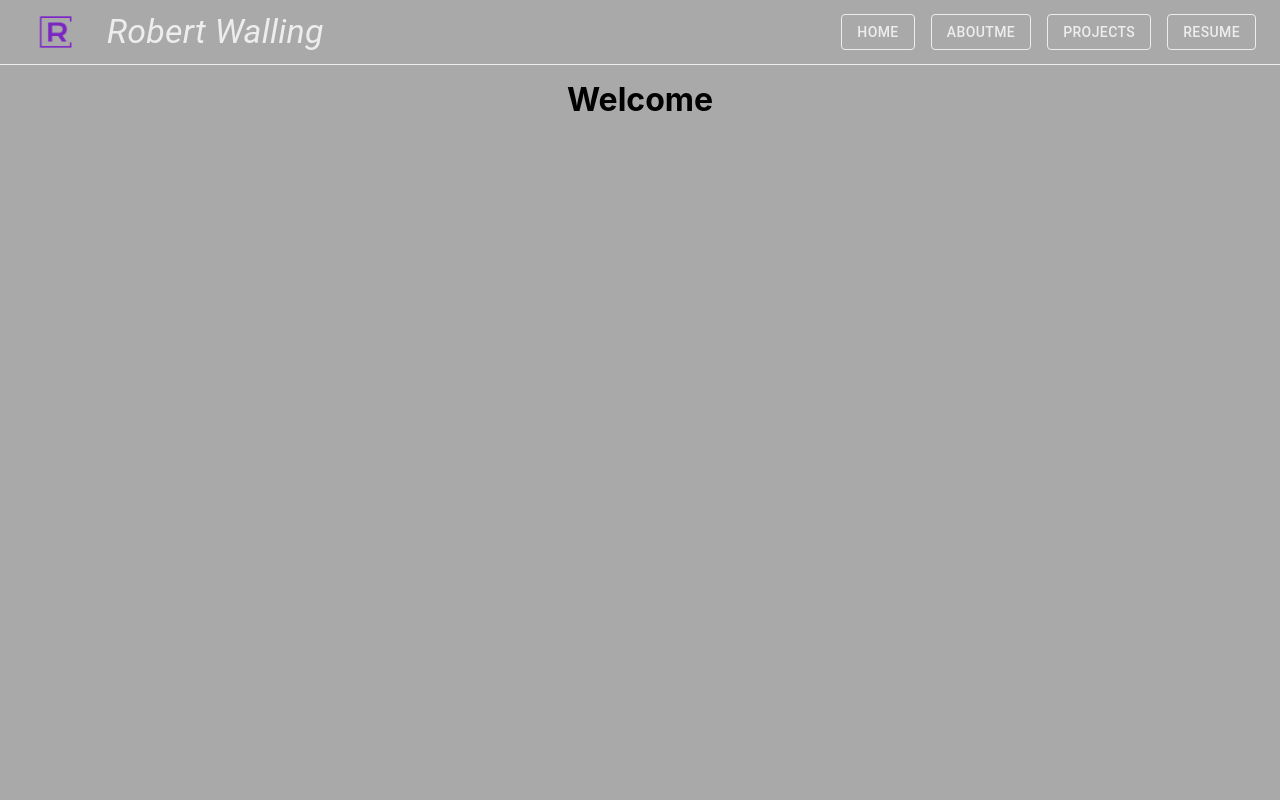
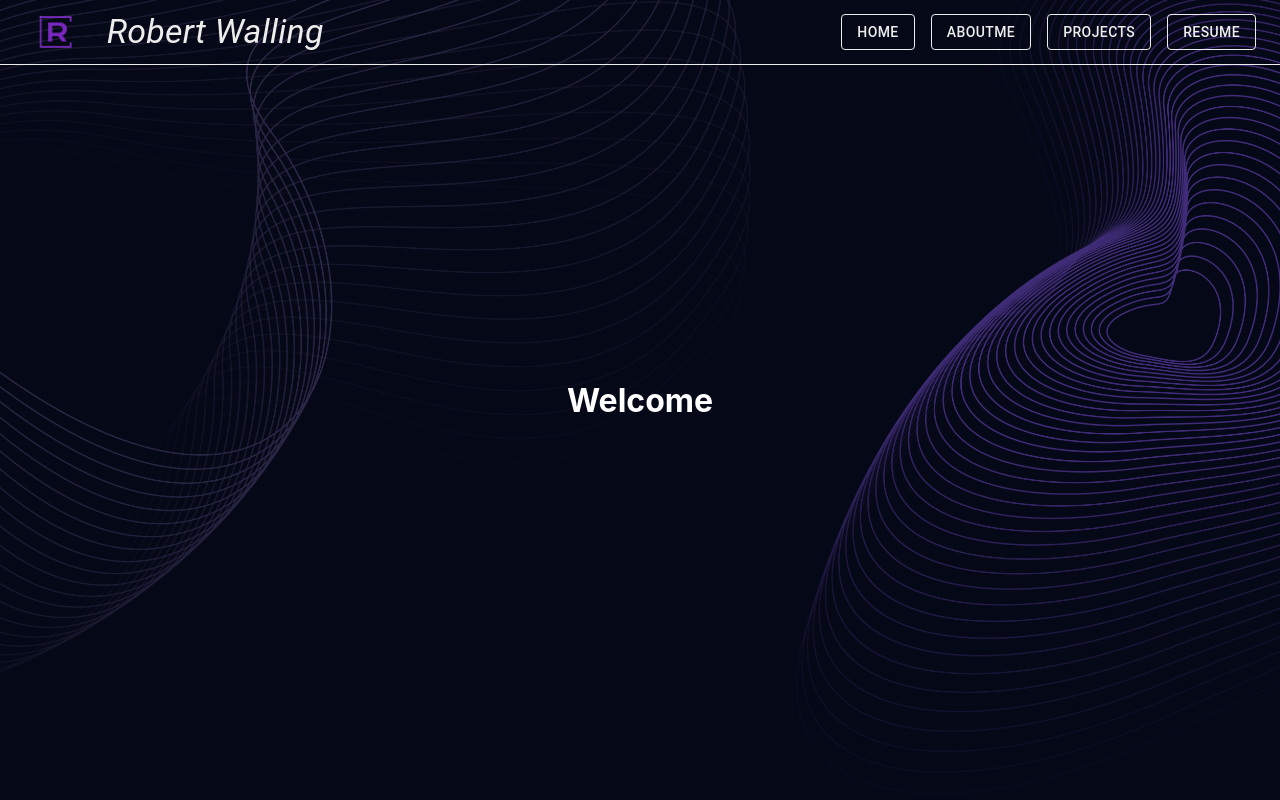
Before and after one commit to RWalling21/RW-Portfolio, a React (Create React App) app in the folder portfolio/: page / in a window 1280 px wide. Built offline with nearby package versions, Linux system fonts and the light colour scheme; the HTML template or start-up script is replaced by a standard one.

Commit message:
Added bg image

```diff
--- a/portfolio/src/hero/Hero.tsx
+++ b/portfolio/src/hero/Hero.tsx
@@ -1,11 +1,23 @@
 import React from 'react';
+import backgroundImage from './herobg.png';
 
 const Hero : React.FC = () => {
+    const heroStyle = {
+        height: "100vh",
+        backgroundImage: `url(${backgroundImage})`,
+        backgroundSize: "cover",
+        backgroundPosition: "center",
+        display: "flex",
+        justifyContent: "center",
+        alignItems: "center",
+        color: "#ffffff"
+    };
+
     return (
-        <div className="Content">
+        <div style={heroStyle}>
             <h1> Welcome </h1>
         </div>
     )
 }
 
-export default Hero
+export default Hero;
```
